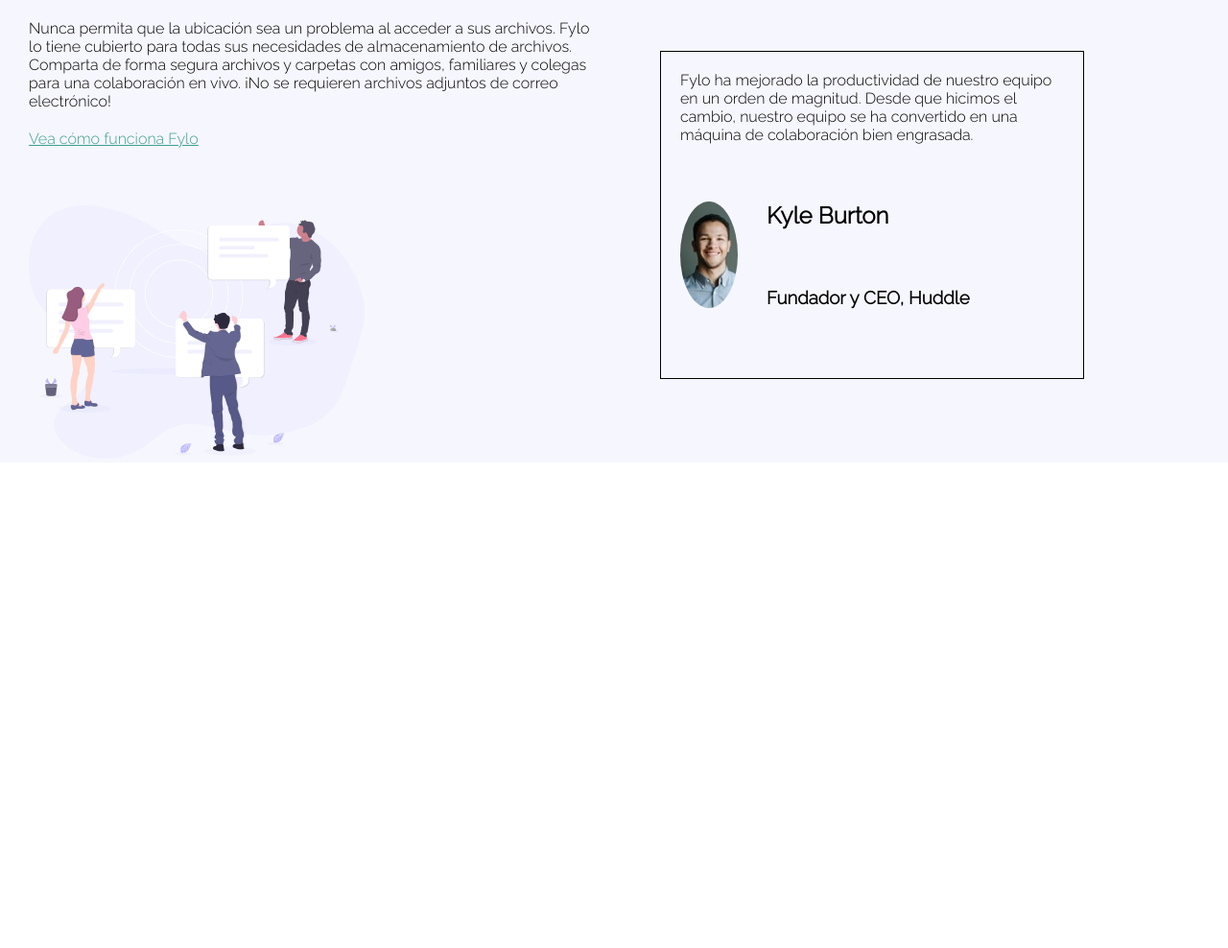
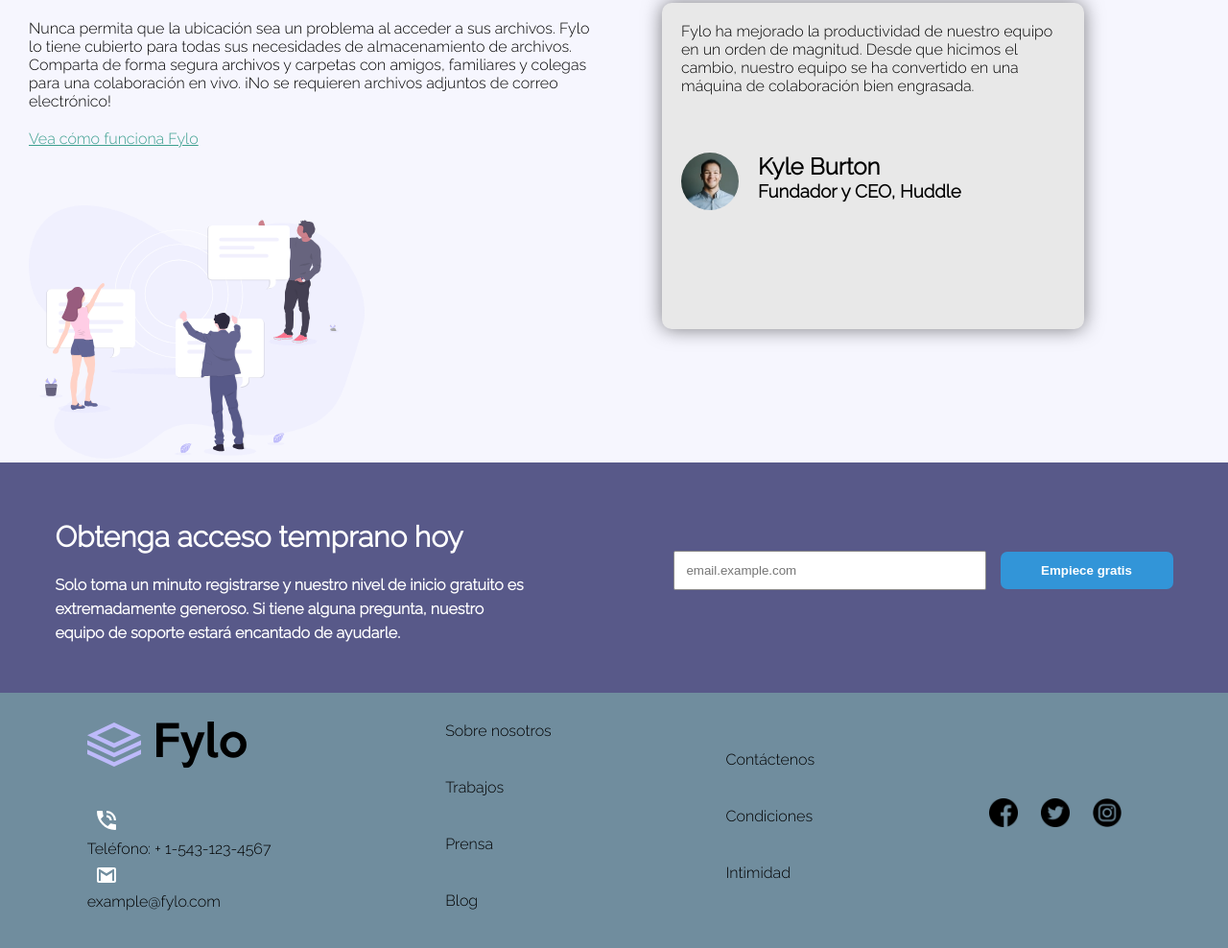
Before and after one commit to sergio3144/fylo, a plain HTML site: page index.html in a window 1280 px wide. Shown: the part 695-1683 px from the top of the page at 96% size. Before the commit the page ends 1177 px from the top, so only its background shows below. Drawn offline with Linux system fonts and the light colour scheme.

Commit message:
desktop listo

```diff
--- a/index.html
+++ b/index.html
@@ -58,5 +58,44 @@
             </div>
         </div>
     </section>
+    <section class="footer-one">
+        <div class="footer-one-info">
+            <h1>Obtenga acceso temprano hoy</h1>
+            <h4>Solo toma un minuto registrarse y nuestro nivel de inicio gratuito es extremadamente generoso. Si tiene alguna pregunta, nuestro equipo de soporte estará encantado de ayudarle.</h4>
+        </div>
+        <div class="formulario">
+            <label for="" class="label">
+                <input type="gmail" placeholder="email.example.com" class="input">
+            </label>
+            <button class="button">Empiece gratis</button>
+        </div>
+    </section>
+    <footer>
+        <div class="dates">
+            <div class="lgo-imgg">
+                <img src="./images/logo.svg" alt="">
+            </div>
+            <img class="logo-contact" src="./images/icon-phone.svg" alt="">
+            <p>Teléfono: + 1-543-123-4567</p>
+            <img class="logo-contact" src="./images/icon-email.svg" alt="">
+            <p>example@fylo.com</p>
+        </div>
+        <div class="informes">
+            <li><a href="">Sobre nosotros</a></li>
+            <li><a href="">Trabajos</a></li>
+            <li><a href="">Prensa</a></li>
+            <li><a href="">Blog</a></li>
+        </div>
+        <div class="contacts">
+            <li><a href="">Contáctenos</a></li>
+            <li><a href="">Condiciones</a></li>
+            <li><a href="">Intimidad</a></li>
+        </div>
+        <div class="social-media">
+            <img src="./images/facebook.png" alt="">
+            <img src="./images/twitter.png" alt="">
+            <img src="./images/insta.png" alt="">
+        </div>
+    </footer>
 </body>
 </html>
--- a/index.scss
+++ b/index.scss
@@ -95,25 +95,100 @@ section {
         width: 350px;
     }
     .card {
-        margin: 200px 150px 0 0;
+        margin: 150px 150px 0 0;
         width: 700px;
         height: 300px;
-        border: 1px solid black;
+        box-shadow: 0px 0px 20px 0px rgba(0, 0, 0, 0.5);
         max-width: 400px;
         padding: 20px;
+        background-color: rgb(232, 232, 232);
+        border-radius: 10px;
         .avatar {
             display: flex;
+            p{
+                font-weight: bold;
+            }
             img {
                 border-radius: 50%;
                 object-fit: cover;
                 width: 60px;
             }
-            h1 {
-                margin: 60px 0 0 30px;
+            div {
+                h1{
+                    margin: 60px 0 0 20px;
+                }
+                h3 {
+                    margin-left: 20px;
+                }
             }
-            h3 {
-                margin: 60px 0 0 30px;
+
+        }
+    }
+}
+.footer-one {
+    background-color: $color-footer-one;
+    display: flex;
+    justify-content: space-around;
+    padding: 40px 0 50px 0;
+    .footer-one-info {
+        max-width: 500px;
+        color: white;
+        h1 {
+            font-size: 30px;
+            margin: 20px 0 20px 0;
+        }
+        h4 {
+            line-height: 25px;
+        }
+    }
+    .formulario {
+        margin-top: 22px;
+    }
+
+}
+footer {
+    display: flex;
+    justify-content: space-around;
+    background-color: $color-footer-two;
+    padding-top: 30px;
+    .dates {
+        display: flex;
+        flex-direction: column;
+        .lgo-imgg {
+            margin-bottom: 30px;
+        }
+        .logo-contact {
+            width: 20px;
+            padding: 10px;
+        }
+    }
+    .informes {
+        li {
+            margin-bottom: 40px;
+            list-style: none;
+            a {
+                text-decoration: none;
+                color: black;
             }
         }
     }
+    .contacts {
+        margin-top: 30px;
+        li {
+            margin-bottom: 40px;
+            list-style: none;
+            a {
+                text-decoration: none;
+                color: black;
+            }
+        }
+    }
+    .social-media {
+        margin-top: 80px;
+        img {
+            width: 30px;
+            margin-right: 20px;
+            cursor: pointer;
+        }
+    }
 }
```
Also changed, not shown: images/facebook.png (added), images/insta.png (added), images/twitter.png (added), index.css, 1 other file.
